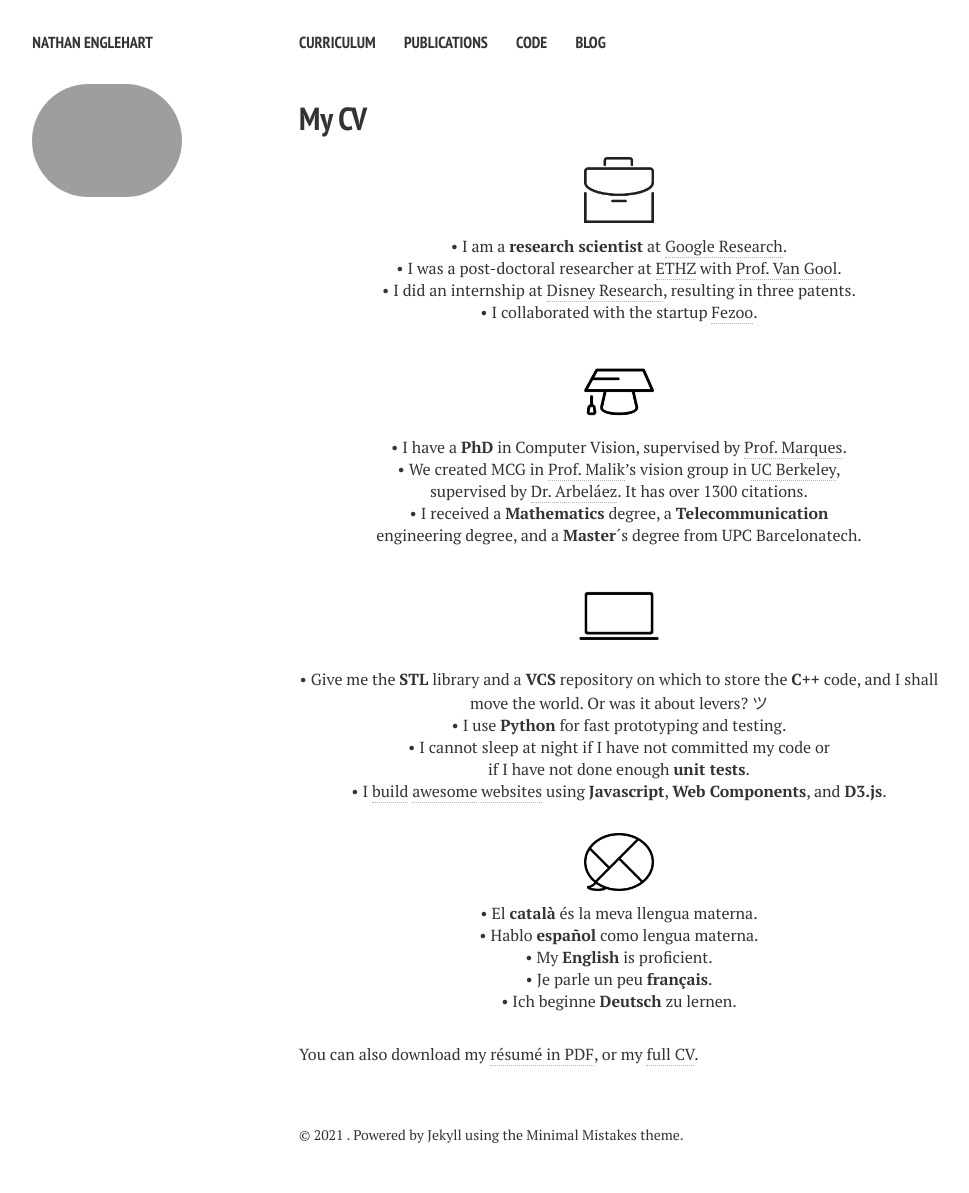
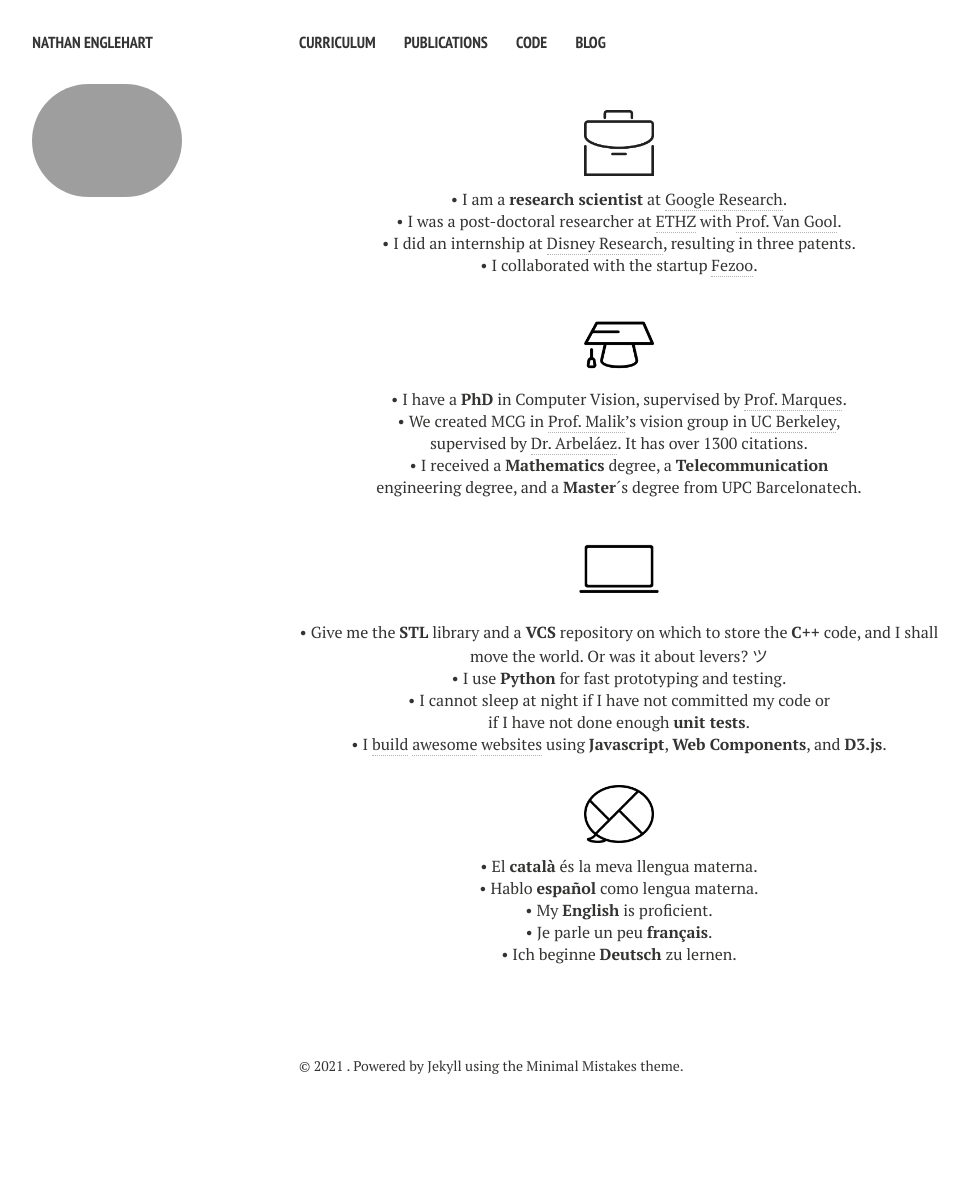
Before and after one commit to nathanenglehart/nathanenglehart.github.io, a Jekyll site: the page built from cv.md, in a window 1280 px wide. Shown: the whole page, without its empty margins (21-990 px from the left). Built offline with Jekyll 4.4.1, drawn with Linux system fonts in a browser that asks for light colours; nearby versions of some CDN libraries; after the commit the page ends 1124 px from its top, so only the background shows below that.

Commit message:
Update cv.md

```diff
--- a/cv.md
+++ b/cv.md
@@ -1,10 +1,8 @@
 ---
 layout: cv
 permalink: /cv/
-title: My CV
+title:
 tags: [about]
 modified: 8-7-2014
 comments: false
 ---
-
-You can also download my <a href="https://drive.google.com/file/d/1wwMkRUc3HlYmB_2CPa5VMbNn52MZGhYH/view?usp=sharing" target="_blank">résumé in PDF</a>, or my <a href="https://drive.google.com/file/d/1XN9dn-1obfdMG8CQIvWjHvhpO01Ek1ax/view?usp=sharing" target="_blank">full CV</a>.
```
